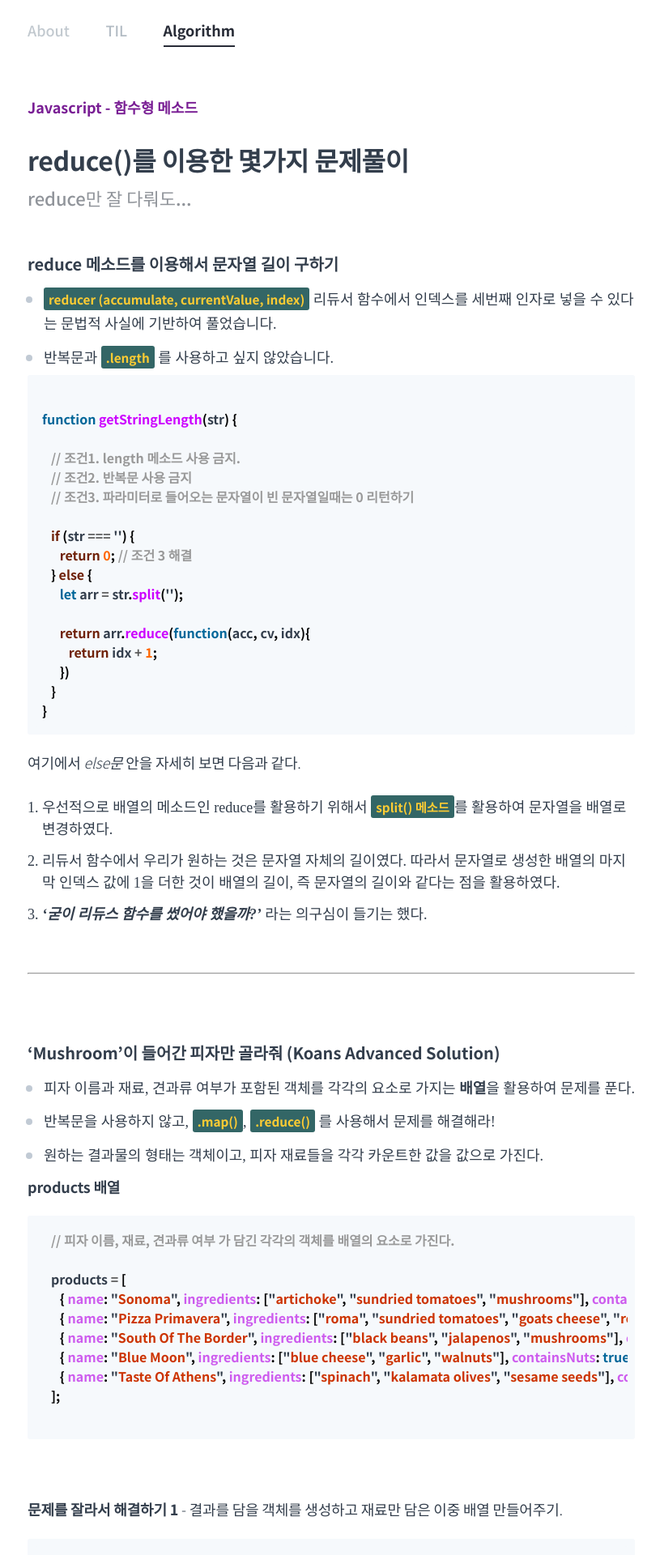
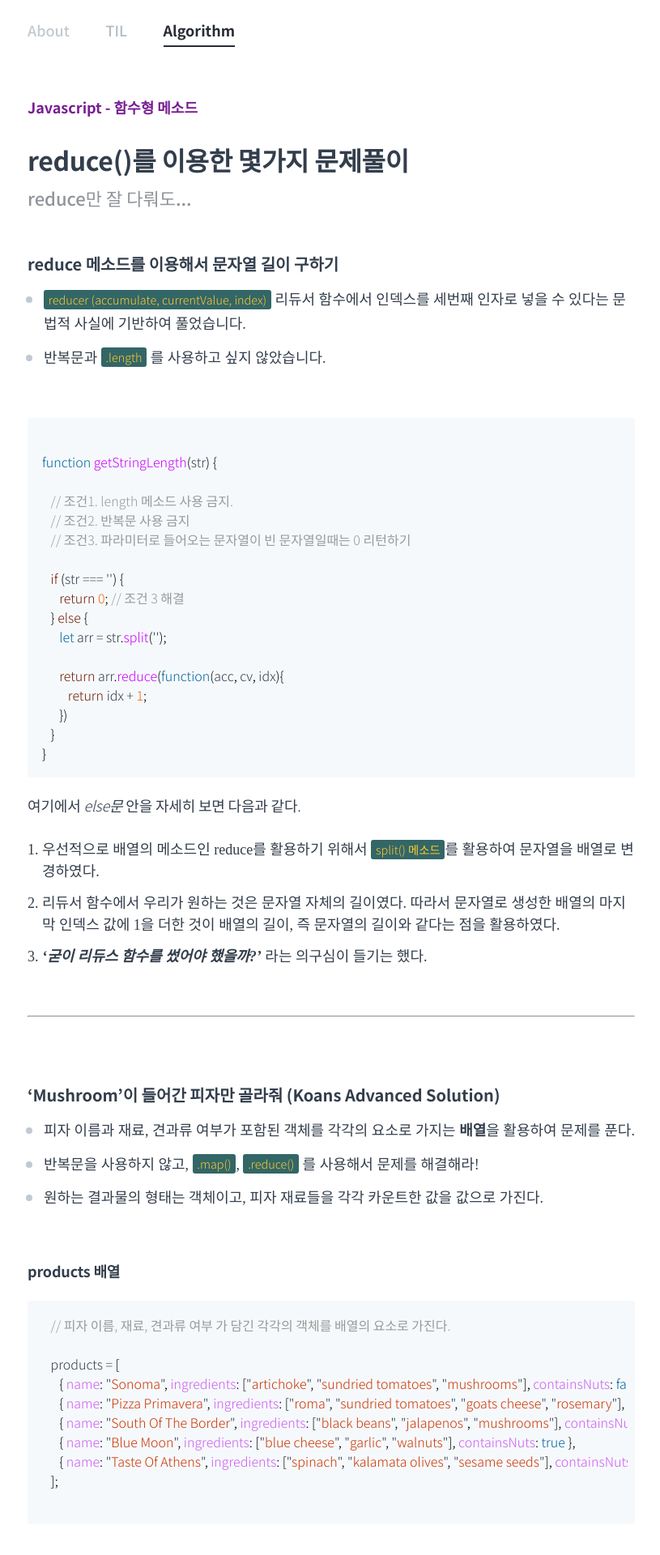
Before and after one commit to hankyeolk/hankyeolk.github.io, a Jekyll site: the page built from algorithm/01_배열_함수형메소드.md, in a window 1280 px wide. Shown: the top 1920 px of the page at 81% size, without its empty margins (231-1046 px from the left). Built offline with Jekyll 4.4.1, drawn with Linux system fonts in a browser that asks for light colours.

Commit message:
파일 업데이트

````diff
--- a/_sass/_code.scss
+++ b/_sass/_code.scss
@@ -7,9 +7,9 @@
   background-color: #366;
   border-radius: 3px;
   color: #fc3;
-  font-size: 85%;
-  padding: 0.2em 0.4em;
-  font-weight: 700;
+  font-size: 80%;
+  padding: 0.1em 0.4em;
+  font-weight: 300;
 }
 
 pre {
--- a/algorithm/01_배열_함수형메소드.md
+++ b/algorithm/01_배열_함수형메소드.md
@@ -16,6 +16,8 @@
 
 - `reducer (accumulate, currentValue, index)` 리듀서 함수에서 인덱스를 세번째 인자로 넣을 수 있다는 문법적 사실에 기반하여 풀었습니다.
 - 반복문과 `.length` 를 사용하고 싶지 않았습니다.
+
+<br>
 
 ```js
 
@@ -54,6 +56,7 @@
 - 피자 이름과 재료, 견과류 여부가 포함된 객체를 각각의 요소로 가지는 **배열**을 활용하여 문제를 푼다.
 - 반복문을 사용하지 않고, `.map()`, `.reduce()` 를 사용해서 문제를 해결해라!
 - 원하는 결과물의 형태는 객체이고, 피자 재료들을 각각 카운트한 값을 값으로 가진다.
+
 <br>
 
 **products 배열**
````
